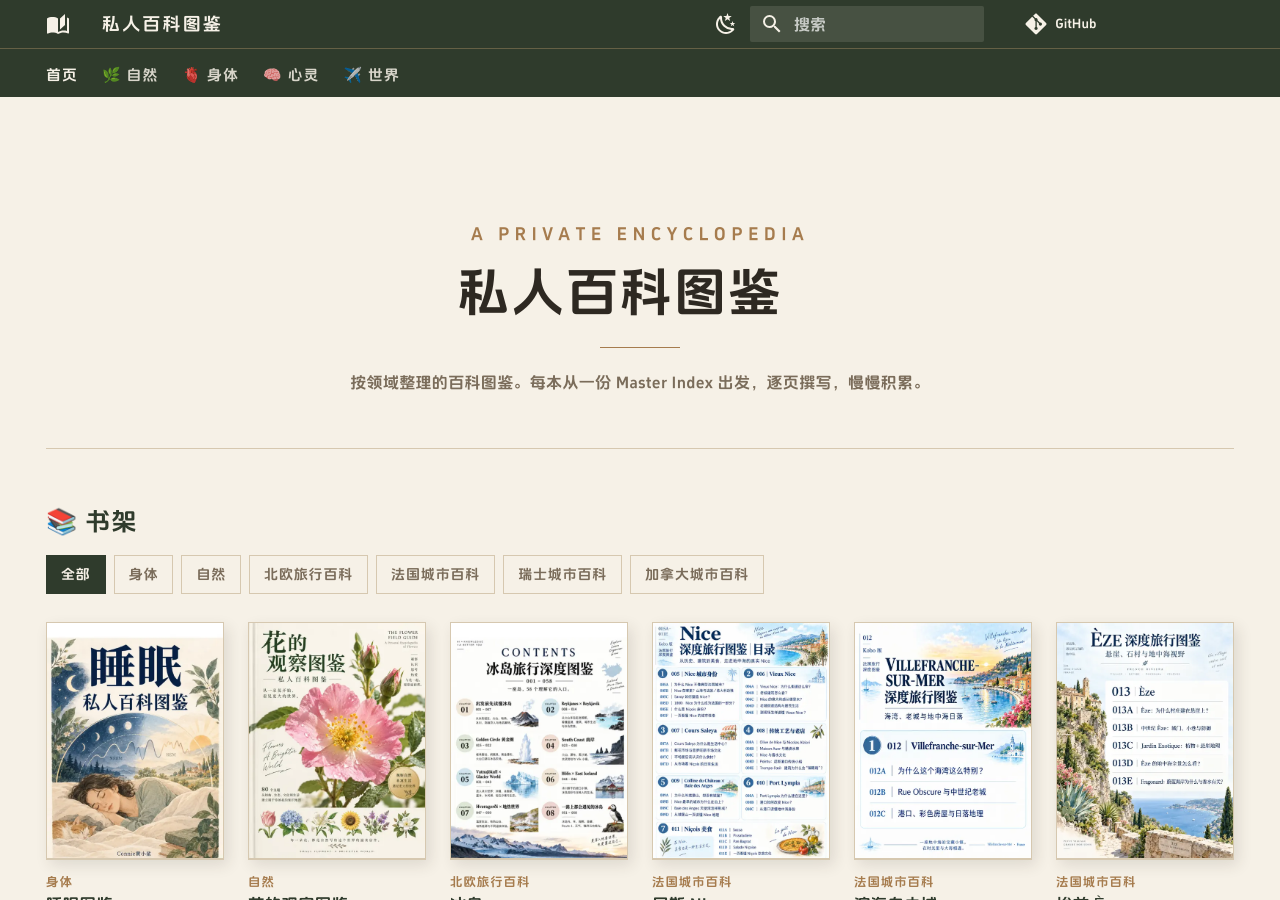
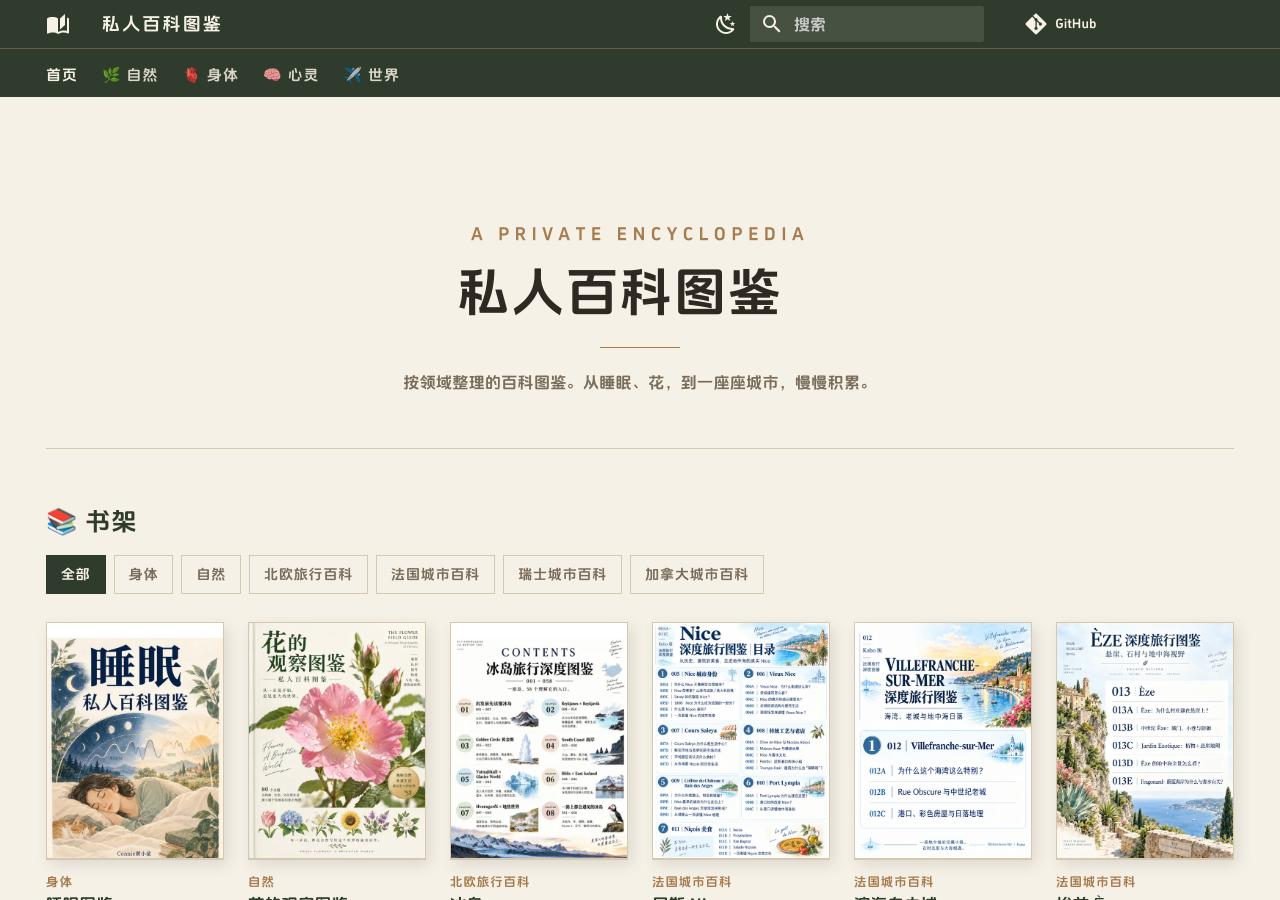
Before and after one commit to littlesharkw/private-encyclopedias, an MkDocs documentation site: the page built from docs/index.md, in a window 1280 px wide and 900 px high. Built offline with MkDocs 1.6.1 and Material for MkDocs 9.7.7, drawn with Linux system fonts in a browser that asks for light colours; comment, search, counter and statistics services are not loaded; some of the changed text lies outside the part shown.

Commit message:
Add files via upload

```diff
--- a/docs/index.md
+++ b/docs/index.md
@@ -11,7 +11,7 @@ hide:
 # 私人百科图鉴
 
 <div class="om-rule"></div>
-<p class="om-lede">按领域整理的百科图鉴。每本从一份 Master Index 出发，逐页撰写，慢慢积累。</p>
+<p class="om-lede">按领域整理的百科图鉴。从睡眠、花，到一座座城市，慢慢积累。</p>
 </div>
 
 ## 📚 书架
@@ -188,7 +188,7 @@ hide:
 ## 阅读方式
 
 - 用顶部标签页切换领域，在左侧目录选择图鉴
-- 每本图鉴建议先看 **Master Index**，再按页码阅读
+- 每本图鉴的页面都有简介、关键词与目录，点下载即可取得完整 PDF
 - 可在右上角搜索关键词，或前往 [标签索引](tags.md) 按主题查找
 
 [浏览标签索引](tags.md){ .md-button } [进入睡眠图鉴](body/sleep/index.md){ .md-button .md-button--primary }
```
